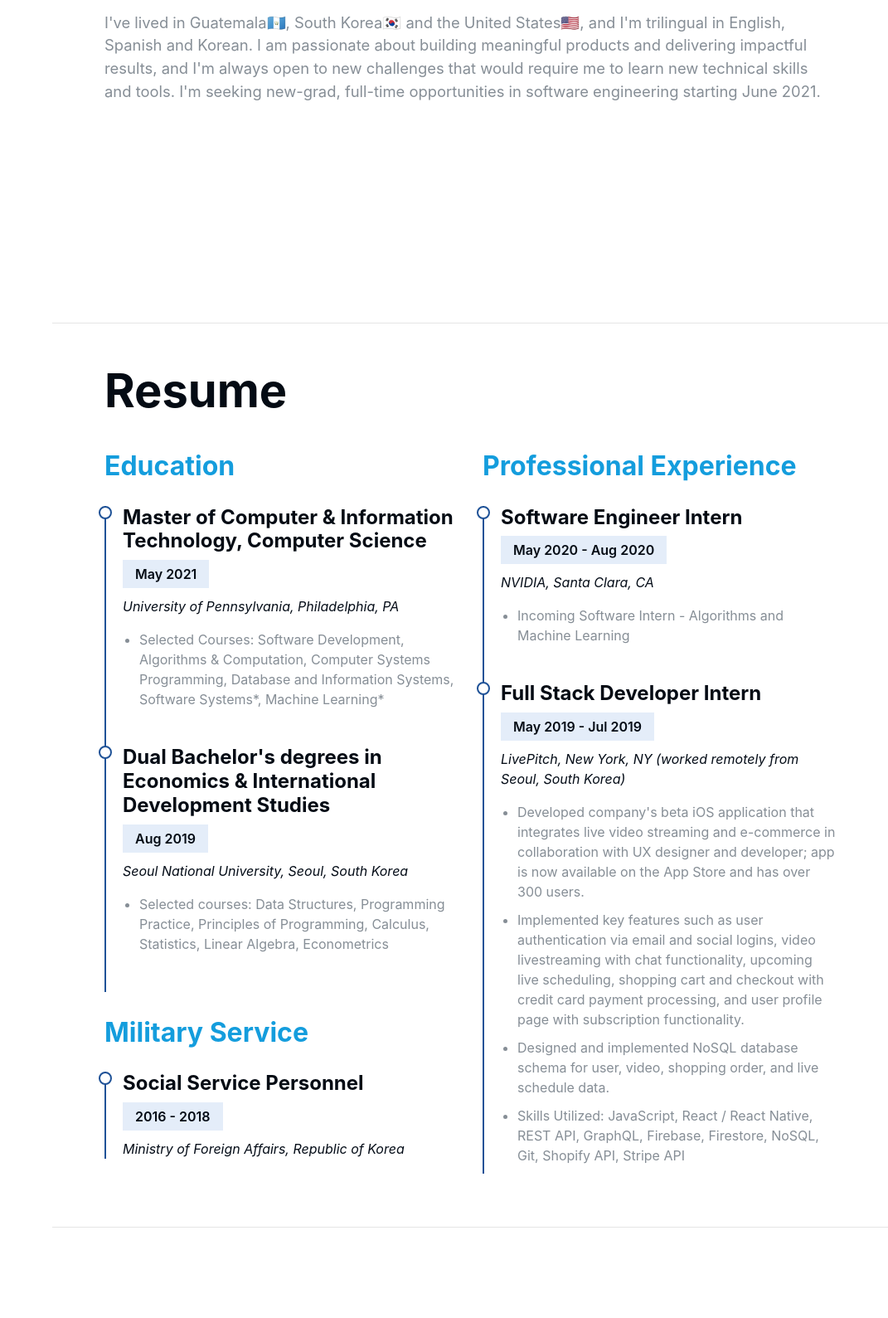
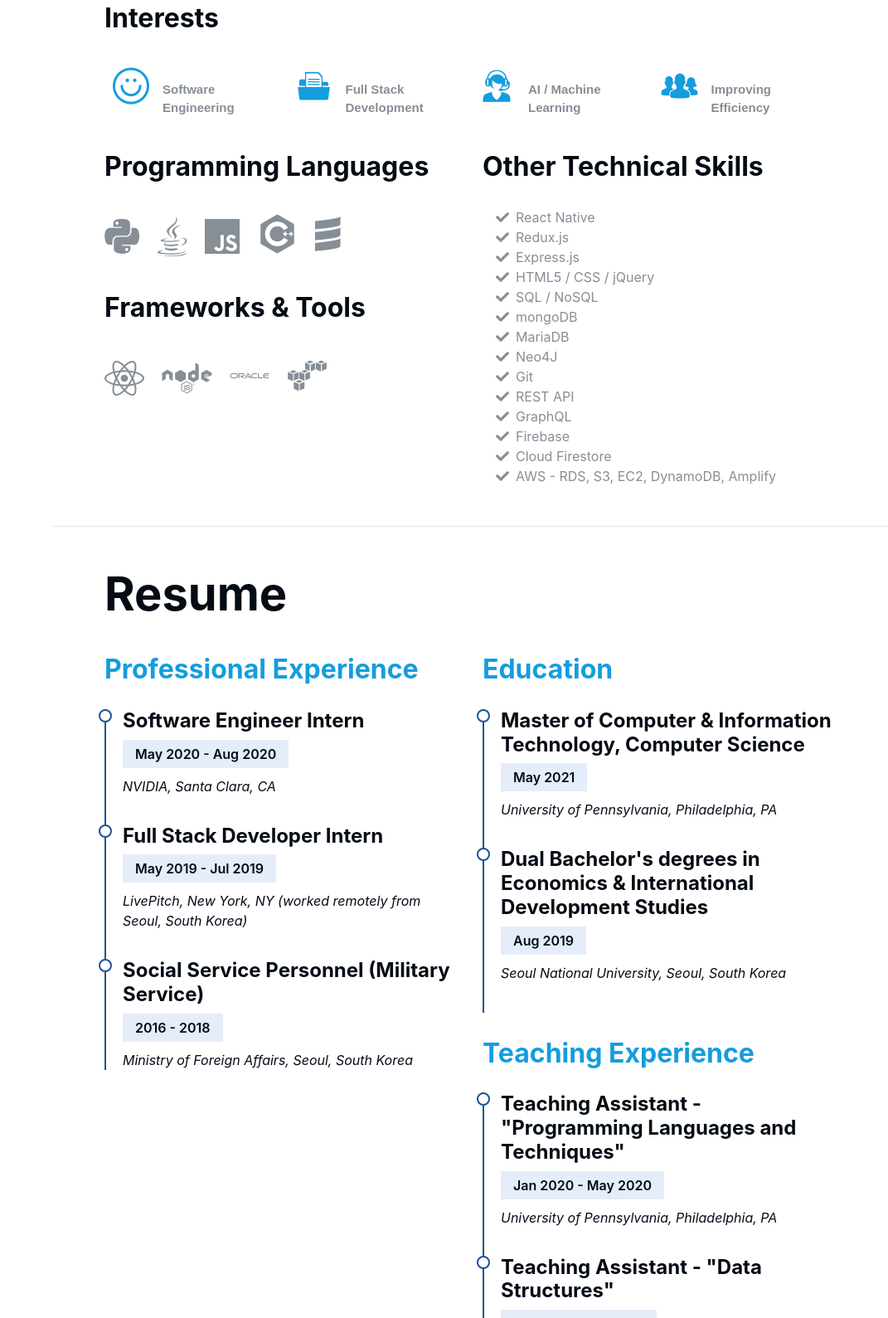
Before and after one commit to jhtomlee/personal-website, a plain HTML site: page index.html in a window 1280 px wide. Shown: the part 1211-2800 px from the top of the page at 83% size, without its empty margins (209-1280 px from the left). Drawn offline with nearby package versions, Linux system fonts and the light colour scheme; a web font is replaced by a local one.

Commit message:
Finish About and Resume sections

```diff
--- a/index.html
+++ b/index.html
@@ -26,6 +26,11 @@
     <link href="vendor/fontawesome-free/css/all.min.css" rel="stylesheet">
     <link href="https://unpkg.com/aos@2.3.1/dist/aos.css" rel="stylesheet">
     <link href='https://cdn.jsdelivr.net/npm/boxicons@2.0.5/css/boxicons.min.css' rel='stylesheet'>
+    <link href="https://cdn.rawgit.com/konpa/devicon/df6431e323547add1b4cf45992913f15286456d3/devicon.min.css"
+        rel="stylesheet">
+    <link href="vendor/font-mfizz/font-mfizz.css" rel="stylesheet">
+    <link href="vendor/icofont/icofont.min.css" rel="stylesheet">
+    <!-- https://simpleicons.org/ -->
 
     <!-- Custom styles for this template -->
     <link href="css/resume.min.css" rel="stylesheet">
@@ -83,10 +88,6 @@
                 </li>
                 <span class="d-none d-lg-block mb-2"></span>
                 <li class="nav-item">
-                    <a class="nav-link js-scroll-trigger" href="#skills"><i class="bx bx-network-chart"></i> Skills</a>
-                </li>
-                <span class="d-none d-lg-block mb-2"></span>
-                <li class="nav-item">
                     <a class="nav-link js-scroll-trigger" href="#projects"><i class="bx bx-book-content"></i>
                         Projects</a>
                 </li>
@@ -102,6 +103,7 @@
     <div class="container-fluid p-0">
 
         <section class="about-section p-3 p-lg-5 d-flex align-items-center" id="about">
+
             <div class="container" data-aos="fade-up">
                 <h3 class="mb-0"> TOM
                     <span class="text-primary">LEE</span>
@@ -114,6 +116,137 @@
                     delivering impactful results, and I'm always open to new challenges that would require me to learn
                     new technical skills and tools. I'm seeking new-grad, full-time opportunities in software
                     engineering starting June 2021. </p>
+
+
+
+
+
+                <h5 class="about-title">Interests </h5>
+
+                <div class="row no-gutters">
+
+                    <div class="col-lg-3 col-md-6 d-md-flex align-items-md-stretch" data-aos="fade-up">
+                        <div class="count-box">
+                            <i class="icofont-simple-smile"></i>
+                            <!-- <span data-toggle="counter-up"></span> -->
+                            <p><strong>Software Engineering</strong></p>
+                        </div>
+                    </div>
+
+                    <div class="col-lg-3 col-md-6 d-md-flex align-items-md-stretch" data-aos="fade-up"
+                        data-aos-delay="100">
+                        <div class="count-box">
+                            <i class="icofont-document-folder"></i>
+                            <!-- <span data-toggle="counter-up">521</span> -->
+                            <p><strong>Full Stack Development</strong></p>
+                        </div>
+
+                    </div>
+
+                    <div class="col-lg-3 col-md-6 d-md-flex align-items-md-stretch" data-aos="fade-up"
+                        data-aos-delay="200">
+                        <div class="count-box">
+                            <i class="icofont-live-support"></i>
+                            <!-- <span data-toggle="counter-up">1,463</span> -->
+                            <p><strong>AI / Machine Learning</strong> </p>
+                        </div>
+                    </div>
+
+                    <div class="col-lg-3 col-md-6 d-md-flex align-items-md-stretch" data-aos="fade-up"
+                        data-aos-delay="300">
+                        <div class="count-box">
+                            <i class="icofont-users-alt-5"></i>
+                            <!-- <span data-toggle="counter-up">15</span> -->
+                            <p><strong>Improving Efficiency</strong> </p>
+                        </div>
+                    </div>
+                </div>
+
+                <div class="row">
+                    <div class="col-lg-6" data-aos="fade-up">
+                        <h5 class="about-title">Programming Languages</h5>
+                        <ul class="list-inline dev-icons">
+                            <li class="list-inline-item" abbr title="Python">
+                                <i class="fab fa-python"></i>
+                            </li>
+                            <li class="list-inline-item">
+                                <i class="fab fa-java"></i>
+                            </li>
+                            <li class="list-inline-item">
+                                <i class="fab fa-js"></i>
+                            </li>
+                            <li class="list-inline-item">
+                                <i class="devicon-cplusplus-plain"></i>
+                            </li>
+                            <li class="list-inline-item">
+                                <i class="icon-scala"></i>
+                            </li>
+                        </ul>
+                        <h5 class="about-title">Frameworks &amp; Tools </h5>
+                        <ul class="list-inline dev-icons">
+                            <li class="list-inline-item">
+                                <i class="fab fa-react"></i>
+                            </li>
+                            <li class="list-inline-item">
+                                <i class="fab fa-node"></i>
+                            </li>
+                            <li class="list-inline-item">
+                                <i class="devicon-oracle-original"></i>
+                            </li>
+                            <li class="list-inline-item">
+                                <i class="devicon-amazonwebservices-original"></i>
+                            </li>
+                        </ul>
+                    </div>
+                    <div class="col-lg-6" data-aos="fade-up">
+                        <h5 class="about-title">Other Technical Skills</h5>
+
+                        <ul class="skill-list fa-ul mb-0">
+                            <li>
+                                <i class="fa-li fa fa-check"></i> React Native
+                            </li>
+                            <li>
+                                <i class="fa-li fa fa-check"></i> Redux.js
+                            </li>
+                            <li>
+                                <i class="fa-li fa fa-check"></i> Express.js
+                            </li>
+                            <li>
+                                <i class="fa-li fa fa-check"></i> HTML5 / CSS / jQuery
+                            </li>
+                            <li>
+                                <i class="fa-li fa fa-check"></i> SQL / NoSQL
+                            </li>
+                            <li>
+                                <i class="fa-li fa fa-check"></i> mongoDB
+                            </li>
+                            <li>
+                                <i class="fa-li fa fa-check"></i> MariaDB
+                            </li>
+                            <li>
+                                <i class="fa-li fa fa-check"></i> Neo4J
+                            </li>
+                            <li>
+                                <i class="fa-li fa fa-check"></i> Git
+                            </li>
+                            <li>
+                                <i class="fa-li fa fa-check"></i> REST API
+                            </li>
+                            <li>
+                                <i class="fa-li fa fa-check"></i> GraphQL
+                            </li>
+                            <li>
+                                <i class="fa-li fa fa-check"></i> Firebase
+                            </li>
+                            <li>
+                                <i class="fa-li fa fa-check"></i> Cloud Firestore
+                            </li>
+                            <li>
+                                <i class="fa-li fa fa-check"></i> AWS - RDS, S3, EC2, DynamoDB, Amplify
+                            </li>
+                        </ul>
+                    </div>
+                </div>
             </div>
         </section>
 
@@ -127,114 +260,58 @@
                 </div>
 
                 <div class="row">
-                    <div class="col-lg-6" data-aos="fade-up">
+                    <div class="col-lg-6" data-aos="fade-up" >
+                        <h5 class="resume-title">Professional Experience</h5>
+                        <div class="resume-item">
+                            <h6>Software Engineer Intern</h6>
+                            <h7>May 2020 - Aug 2020</h7>
+                            <p class="location"><em>NVIDIA, Santa Clara, CA </em></p>
+                        </div>
+                        <div class="resume-item">
+                            <h6>Full Stack Developer Intern</h6>
+                            <h7>May 2019 - Jul 2019</h7>
+                            <p class="location"><em>LivePitch, New York, NY (worked remotely from Seoul, South
+                                    Korea)</em></p>
+                        </div>
+                        <div class="resume-item">
+                            <h6>Social Service Personnel (Military Service)</h6>
+                            <h7>2016 - 2018</h7>
+                            <p class="location"> <em>Ministry of Foreign Affairs, Seoul, South Korea</em></p>
+                        </div>
+                    </div>
+                    <div class="col-lg-6" data-aos="fade-up" data-aos-delay="100">
 
                         <h5 class="resume-title">Education</h5>
                         <div class="resume-item">
                             <h6>Master of Computer &amp; Information Technology, Computer Science</h6>
                             <h7>May 2021</h7>
                             <p class="location"><em>University of Pennsylvania, Philadelphia, PA</em></p>
-                            <ul>
-                                <li>Selected Courses: Software Development, Algorithms & Computation, Computer Systems
-                                    Programming, Database and Information Systems, Software Systems*, Machine Learning*
-                                </li>
-                            </ul>
+
 
                         </div>
                         <div class="resume-item">
                             <h6>Dual Bachelor's degrees in Economics &amp; International Development Studies</h6>
                             <h7>Aug 2019</h7>
                             <p class="location"><em>Seoul National University, Seoul, South Korea</em></p>
-
-                            <ul>
-                                <li>Selected courses: Data Structures, Programming Practice, Principles of Programming,
-                                    Calculus, Statistics, Linear Algebra, Econometrics </li>
-                            </ul>
                         </div>
-                        <h5 class="resume-title">Military Service</h5>
+                        <h5 class="resume-title">Teaching Experience</h5>
                         <div class="resume-item">
-                            <h6>Social Service Personnel</h6>
-                            <h7>2016 - 2018</h7>
-                            <p class="location"> <em>Ministry of Foreign Affairs, Republic of Korea</em></p>
-                        </div>
-                    </div>
-                    <div class="col-lg-6" data-aos="fade-up" data-aos-delay="100">
-                        <h5 class="resume-title">Professional Experience</h5>
-                        <div class="resume-item">
-                            <h6>Software Engineer Intern</h6>
-                            <h7>May 2020 - Aug 2020</h7>
-                            <p class="location"><em>NVIDIA, Santa Clara, CA </em></p>
-                            <ul>
-                                <li>Incoming Software Intern - Algorithms and Machine Learning</li>
-                            </ul>
+                            <h6>Teaching Assistant - "Programming Languages and Techniques" </h6>
+                            <h7>Jan 2020 - May 2020</h7>
+                            <p class="location"><em>University of Pennsylvania, Philadelphia, PA</em></p>
                         </div>
                         <div class="resume-item">
-                            <h6>Full Stack Developer Intern</h6>
-                            <h7>May 2019 - Jul 2019</h7>
-                            <p class="location"><em>LivePitch, New York, NY (worked remotely from Seoul, South
-                                    Korea)</em></p>
-                            <ul>
-                                <li>Developed company's beta iOS application that integrates live video streaming and
-                                    e-commerce in collaboration with UX designer and developer; app is now available on
-                                    the App Store and has over 300 users.</li>
-                                <li>Implemented key features such as user authentication via email and social logins,
-                                    video livestreaming with chat functionality, upcoming live scheduling, shopping cart
-                                    and checkout with credit card payment processing, and user profile page with
-                                    subscription functionality.</li>
-                                <li>Designed and implemented NoSQL database schema for user, video, shopping order, and
-                                    live schedule data.</li>
-                                <li>Skills Utilized: JavaScript, React / React Native, REST API, GraphQL, Firebase,
-                                    Firestore, NoSQL, Git, Shopify API, Stripe API</li>
-                            </ul>
+                            <h6>Teaching Assistant - "Data Structures" </h6>
+                            <h7>Mar 2019 - Jun 2019</h7>
+                            <p class="location"><em>Seoul National University, Seoul, South Korea</em></p>
                         </div>
+
+
+
                     </div>
+
                 </div>
 
-            </div>
-        </section><!-- End Resume Section -->
-
-        <hr class="m-0">
-
-        <section class="resume-section p-3 p-lg-5 d-flex align-items-center" id="skills">
-            <div class="w-100">
-                <h4 class="mb-5">Skills</h4>
-
-                <div class="subheading mb-3">Programming Languages &amp; Tools</div>
-                <ul class="list-inline dev-icons">
-                    <li class="list-inline-item">
-                        <i class="fab fa-java"></i>
-                    </li>
-                    <li class="list-inline-item">
-                        <i class="fab fa-python"></i>
-                    </li>
-                    <li class="list-inline-item">
-                        <i class="fab fa-js"></i>
-                    </li>
-                    <li class="list-inline-item">
-                        <i class="fab fa-react"></i>
-                    </li>
-                    <li class="list-inline-item">
-                        <i class="fab fa-node"></i>
-                    </li>
-                    <li class="list-inline-item">
-                        <i class="fab fa-npm"></i>
-                    </li>
-                    <li class="list-inline-item">
-                        <i class="fab fa-aws"></i>
-                    </li>
-                </ul>
-
-                <div class="subheading mb-3">Workflow</div>
-                <ul class="fa-ul mb-0">
-                    <li>
-                        <i class="fa-li fa fa-check"></i> Mobile-First, Responsive Design</li>
-                    <li>
-                        <i class="fa-li fa fa-check"></i> Cross Browser Testing &amp; Debugging</li>
-                    <li>
-                        <i class="fa-li fa fa-check"></i> Cross Functional Teams</li>
-                    <li>
-                        <i class="fa-li fa fa-check"></i> Agile Development &amp; Scrum</li>
-                </ul>
             </div>
         </section>
 
```
Also changed, not shown: css/resume.min.css.
